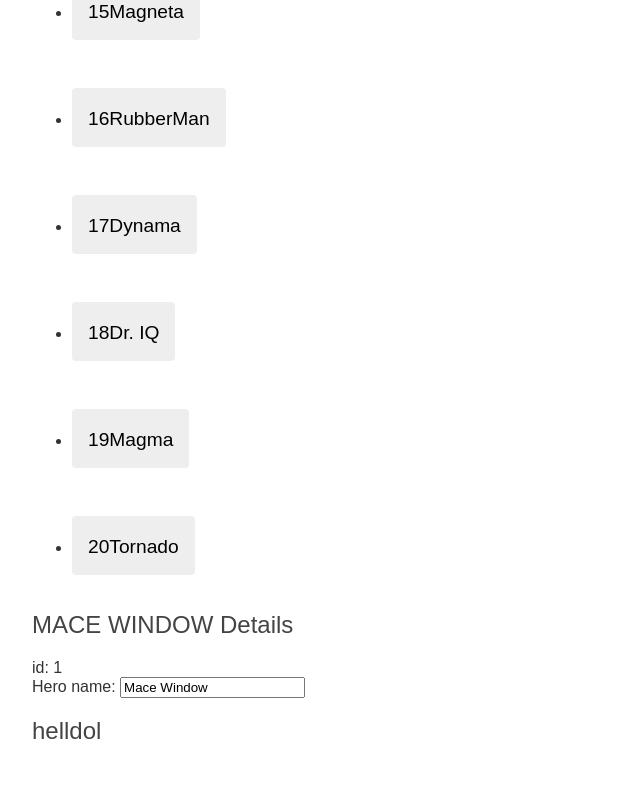
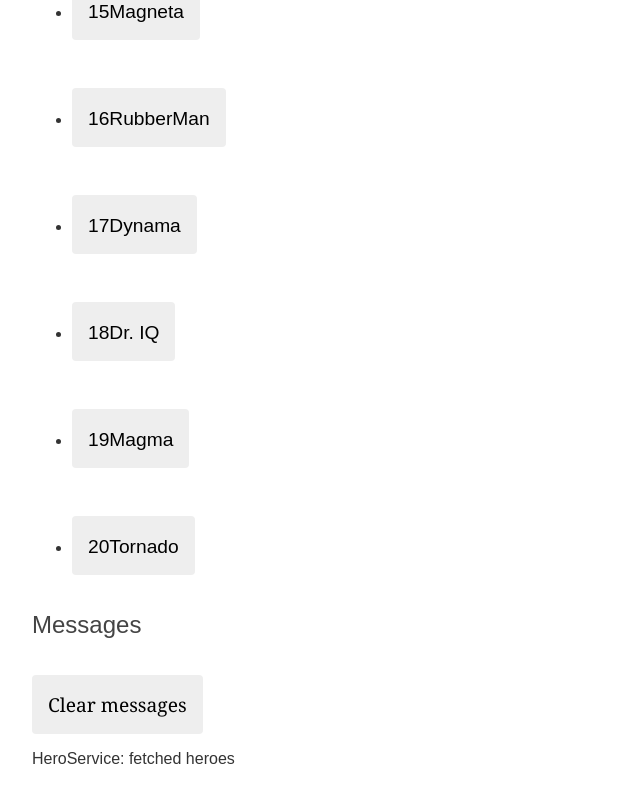
Before and after one commit to mik3ymikes/heros4, an Angular app: page / in a window 1280 px wide. Shown: the part 508-1308 px from the top of the page, without its empty margins (0-640 px from the left). Before the commit the page ends 1285 px from the top, so only its background shows below. Built offline with nearby package versions, Linux system fonts and the light colour scheme.

Commit message:
finished services need review

```diff
--- a/src/app/heroes/heroes.component.ts
+++ b/src/app/heroes/heroes.component.ts
@@ -5,6 +5,7 @@ import { UpperCasePipe } from '@angular/common';
 import { FormsModule } from '@angular/forms';
 import { HeroDetailComponent } from '../hero-detail/hero-detail.component';
 import { HeroService } from '../hero.service';
+import { MessageService } from '../message.service';
 
 
 
@@ -22,7 +23,7 @@ import { HeroService } from '../hero.service';
 export class HeroesComponent implements OnInit {
 
 
-  constructor(private heroService:HeroService){}
+  constructor(private heroService:HeroService, private messageService: MessageService){}
 
 
   ngOnInit(): void {
@@ -32,19 +33,16 @@ export class HeroesComponent implements OnInit {
 
   heroes: Hero[] = [];
 
-  selectedHero?:Hero={
-    id:1,
-    name: "Mace Window"
-  }
 
+  selectedHero?: Hero;
 
-  onSelect(hero:Hero):void{
-    this.selectedHero=hero
+  onSelect(hero: Hero): void {
+    this.selectedHero = hero;
+    this.messageService.add(`HeroesComponent: Selected hero id=${hero.id}`);
   }
 
   getHeroes(): void {
     this.heroService.getHeroes()
         .subscribe(heroes => this.heroes = heroes);
   }
-
 }
--- a/src/app/messages/messages.component.html
+++ b/src/app/messages/messages.component.html
@@ -1 +1,17 @@
-<h2>helldol</h2>
+
+@if(messageService.messages.length){
+  <div>
+
+    <h2>Messages</h2>
+    <button type="button" class="clear"
+    (click)="messageService.clear()">Clear messages</button>
+
+  @for (message of messageService.messages; track message) {
+    <div>
+      {{message}}
+    </div>
+    }
+
+  </div>
+
+}
--- a/src/app/messages/messages.component.ts
+++ b/src/app/messages/messages.component.ts
@@ -1,4 +1,5 @@
 import { Component } from '@angular/core';
+import { MessageService } from '../message.service';
 
 @Component({
   selector: 'app-messages',
@@ -9,4 +10,6 @@ import { Component } from '@angular/core';
 })
 export class MessagesComponent {
 
+  constructor(public messageService:MessageService){}
+
 }
```
